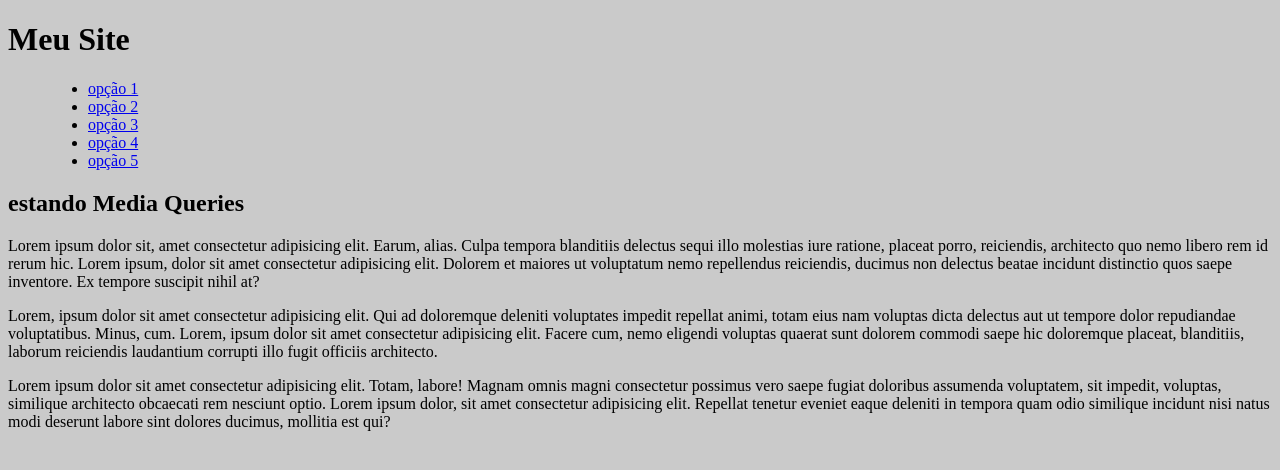
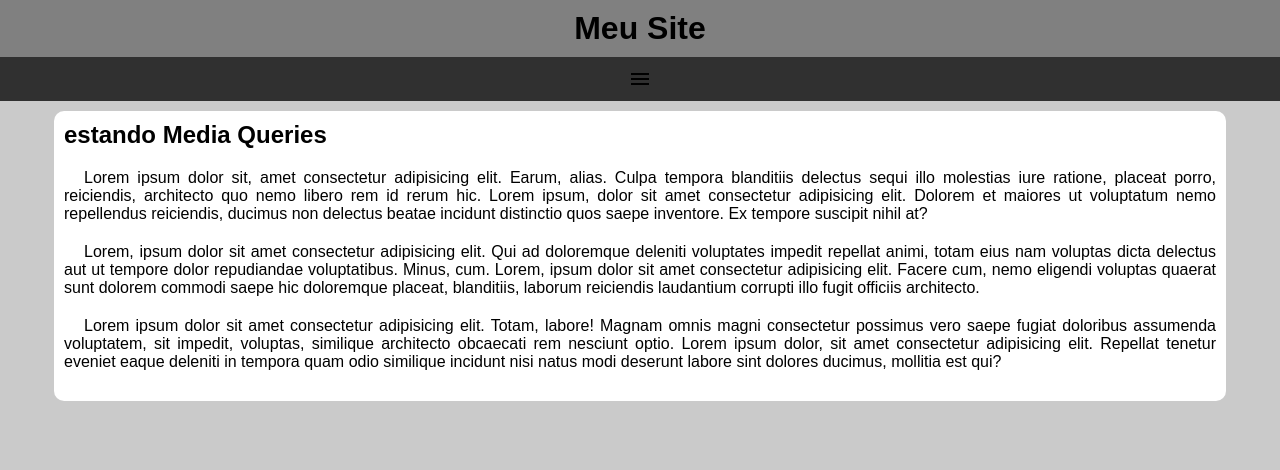
Before and after one commit to LucasGabrielDesenvolvedor/HTML_CSS_JS, a plain HTML site: page MODULO 04/ex026/mq005/index.html in a window 1280 px wide. Drawn offline with Linux system fonts and the light colour scheme.

Commit message:
exercicio 26 mq005 de midea query

```diff
--- a/MODULO 04/ex026/mq005/estilo/style.css
+++ b/MODULO 04/ex026/mq005/estilo/style.css
@@ -1,5 +1,76 @@
 @charset "UTF-8";
+
+* {
+    font-family: Arial, Helvetica, sans-serif;
+    margin: 0;
+    padding: 0;
+}
 
 body, html {
     background-color: rgb(202, 202, 202);
 }
+
+header {
+    background-color: gray;
+
+    & h1 {
+        padding: 10px;
+        text-align: center;
+    }
+
+    & span#burguer {
+        background-color: rgb(48, 48, 48);
+        display: block;
+        text-align: center;
+        padding: 10px;
+        cursor: pointer;
+    }
+
+    & span#burguer:hover {
+        background-color: white;
+        color: black;
+    }
+
+    & menu {
+        display: none;
+
+        & ul {
+            list-style-type: none;
+
+            & li > a:hover {
+                background-color: gray;
+            }
+
+            & li > a {
+                display: block;
+                padding: 10px;
+                text-decoration: none;
+                background-color: rgb(87, 87, 87);
+                color: white;
+                text-align: center;
+                border-top: 2px solid gray;
+            }
+        }
+    }
+}
+
+main {
+    width: 90%;
+    background-color: white;
+    margin: auto;
+    margin-top: 10px;
+    padding: 10px;
+    border-radius: 10px;
+
+    & article {
+        & h2 {
+            padding-bottom: 20px;
+        }
+
+        & p {
+            text-align: justify;
+            margin-bottom: 20px;
+            text-indent: 20px;
+        }
+    }
+}
--- a/MODULO 04/ex026/mq005/index.html
+++ b/MODULO 04/ex026/mq005/index.html
@@ -3,13 +3,16 @@
 <head>
     <meta charset="UTF-8">
     <meta name="viewport" content="width=device-width, initial-scale=1.0">
+    <link href="https://fonts.googleapis.com/icon?family=Material+Icons"
+      rel="stylesheet">
     <title>Media Query</title>
     <link rel="stylesheet" href="estilo/style.css">
 </head>
 <body>
     <header>
         <h1>Meu Site</h1>
-        <menu>
+        <span id="burguer" class="material-icons" onclick="clickMenu()">menu</span>
+        <menu id="itens">
             <ul>
                 <li><a href="#">opção 1</a></li>
                 <li><a href="#">opção 2</a></li>
@@ -29,5 +32,14 @@
             <p>Lorem ipsum dolor sit amet consectetur adipisicing elit. Totam, labore! Magnam omnis magni consectetur possimus vero saepe fugiat doloribus assumenda voluptatem, sit impedit, voluptas, similique architecto obcaecati rem nesciunt optio. Lorem ipsum dolor, sit amet consectetur adipisicing elit. Repellat tenetur eveniet eaque deleniti in tempora quam odio similique incidunt nisi natus modi deserunt labore sint dolores ducimus, mollitia est qui?</p>
         </article>
     </main>
+    <script>
+        function clickMenu() {
+            if (itens.style.display == 'block') {
+                itens.style.display = 'none'
+            }else {
+                itens.style.display = 'block'
+            }
+        }
+    </script>
 </body>
 </html>
```
